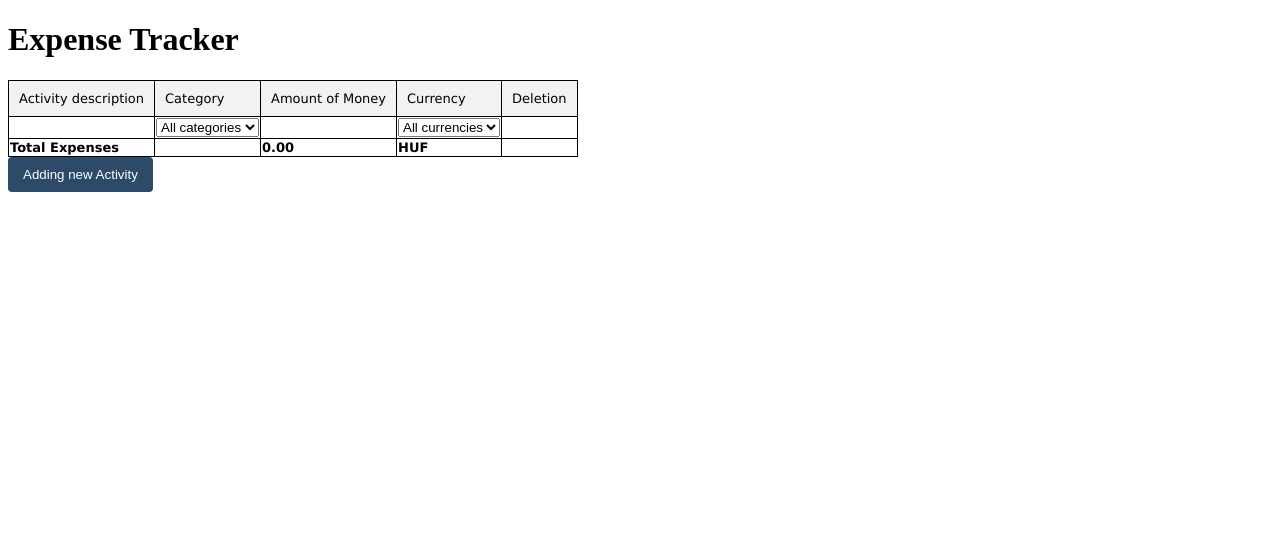
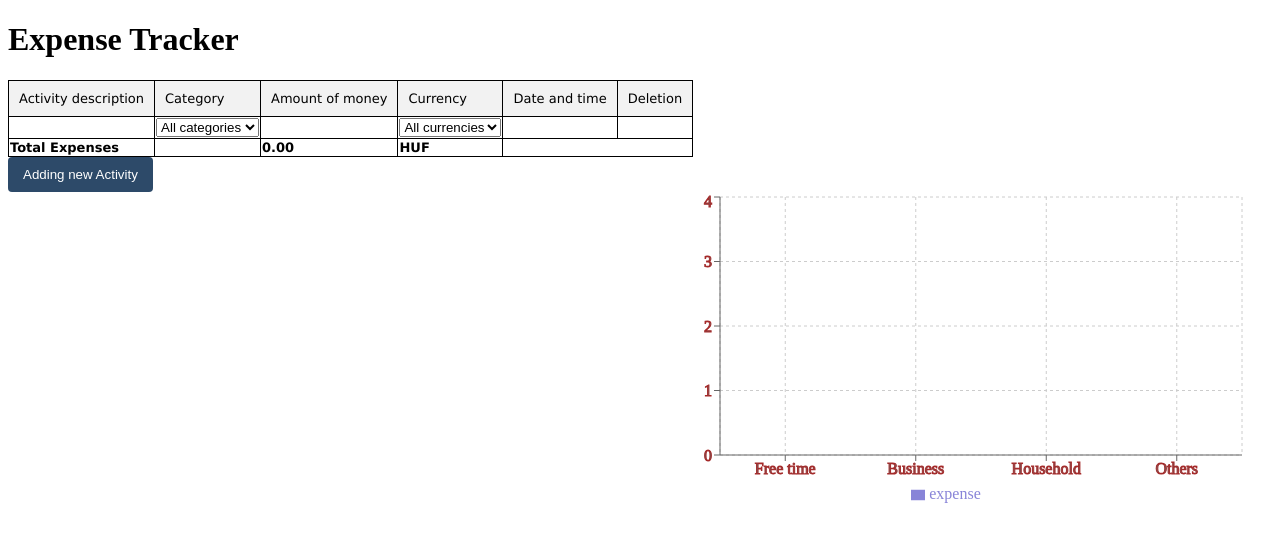
Before and after one commit to Mechazzz/Expense_Tracker, a React (Vite) app: page / in a window 1280 px wide. Shown: the top 542 px of the page. Built offline with nearby package versions, Linux system fonts and the light colour scheme.

Commit message:
Adding date of inputs, charts and minor updates

```diff
--- a/package.json
+++ b/package.json
@@ -14,6 +14,7 @@
     "react": "^18.2.0",
     "react-dom": "^18.2.0",
     "react-hook-form": "^7.49.2",
+    "recharts": "^2.10.3",
     "zod": "^3.22.4"
   },
   "devDependencies": {
--- a/src/App.tsx
+++ b/src/App.tsx
@@ -4,18 +4,22 @@ import Expenses from "./Components/Expenses";
 import Modal from "./Components/Modal";
 import { UserInputType } from "./types/UserInput";
 import { useLocalStorage } from "./hooks/useLocalStorage";
+import Charts from "./Components/Charts";
 
 function App() {
   const [localState, setLocalState] = useLocalStorage("activities", []);
-  const [activities, setActvities] = useState<UserInputType[]>(localState);
+  const [activities, setActivities] = useState<UserInputType[]>(localState);
 
   const handleFormSubmit = (userInput: UserInputType) => {
+    const currentTime = new Date();
+    const dateOfExpense = currentTime.toLocaleString();
     const newActivity = {
       id: activities.length + 1,
+      date: dateOfExpense,
       ...userInput,
     };
 
-    setActvities((prevActivities: UserInputType[]) => [
+    setActivities((prevActivities: UserInputType[]) => [
       ...prevActivities,
       newActivity,
     ]);
@@ -29,12 +33,13 @@ function App() {
       <Expenses
         activities={activities}
         onDelete={(id) => {
-          setActvities(activities.filter((item) => item.id !== id));
+          setActivities(activities.filter((item) => item.id !== id));
           setLocalState(activities.filter((item) => item.id !== id));
         }}
       />
       <Modal onSubmitFromApp={handleFormSubmit} />
       <br />
+      <Charts activities={activities} />
     </>
   );
 }
--- /dev/null
+++ b/src/Components/Charts.tsx
@@ -0,0 +1,93 @@
+import {
+  PieChart,
+  Pie,
+  BarChart,
+  Bar,
+  Rectangle,
+  XAxis,
+  YAxis,
+  CartesianGrid,
+  Tooltip,
+  Legend,
+  ResponsiveContainer,
+} from "recharts";
+import "../Styling/Charts.css";
+import { UserInputType } from "../types/UserInput";
+import { EUR, USD } from "../hooks/Constants.tsx";
+
+interface Props {
+  activities: UserInputType[];
+}
+
+const Charts = ({ activities }: Props) => {
+  const getCategoryAmounts = (selectedCategory: string) => {
+    return activities
+      .filter(
+        (activity: UserInputType) => activity.category === selectedCategory
+      )
+      .reduce((acc, activity: UserInputType) => {
+        switch (activity.currency) {
+          case "USD":
+            return activity.amount * USD + acc;
+          case "EUR":
+            return activity.amount * EUR + acc;
+          default:
+            return activity.amount + acc;
+        }
+      }, 0);
+  };
+
+  const expensesData = [
+    { name: "Free time", expense: getCategoryAmounts("Free time") },
+    { name: "Business", expense: getCategoryAmounts("Business") },
+    { name: "Household", expense: getCategoryAmounts("Household") },
+    { name: "Others", expense: getCategoryAmounts("Others") },
+  ];
+  return (
+    <>
+      <div className="charts">
+        <ResponsiveContainer width="100%" aspect={2}>
+          <PieChart width={400} height={400}>
+            <Pie
+              dataKey="expense"
+              isAnimationActive={true}
+              data={expensesData}
+              cx="50%"
+              cy="50%"
+              outerRadius={80}
+              fill="#8884d8"
+              label
+            />
+            <Tooltip />
+          </PieChart>
+        </ResponsiveContainer>
+        <ResponsiveContainer width="100%" aspect={2}>
+          <BarChart
+            width={500}
+            height={300}
+            data={expensesData}
+            margin={{
+              top: 5,
+              right: 30,
+              left: 20,
+              bottom: 5,
+            }}
+          >
+            <CartesianGrid strokeDasharray="3 3" />
+            <XAxis dataKey="name" tick={{ stroke: "brown" }} />
+            <YAxis tick={{ stroke: "brown" }} />
+            <Tooltip />
+            <Legend />
+            <Bar
+              dataKey="expense"
+              fill="#8884d8"
+              activeBar={<Rectangle fill="pink" stroke="blue" />}
+            />
+          </BarChart>
+        </ResponsiveContainer>
+      </div>
+    </>
+  );
+};
+
+export default Charts;
--- a/src/Components/Expenses.tsx
+++ b/src/Components/Expenses.tsx
@@ -1,6 +1,8 @@
 import "../Styling/Expenses.css";
 import { useState } from "react";
 import { UserInputType } from "../types/UserInput";
+import { EUR, USD } from "../hooks/Constants.tsx";
+/* import { calculatedAmount } from "../hooks/Constants.tsx"; */
 
 interface Props {
   activities: UserInputType[];
@@ -10,8 +12,6 @@ interface Props {
 const Expenses = ({ activities, onDelete }: Props) => {
   const [categoryState, setCategoryState] = useState("");
   const [currencyState, setCurrencyState] = useState("");
-  const EUR = 380;
-  const USD = 340;
   const filterCategory = (activity: UserInputType) =>
     categoryState ? activity.category === categoryState : true;
 
@@ -26,8 +26,9 @@ const Expenses = ({ activities, onDelete }: Props) => {
           <tr>
             <th>Activity description</th>
             <th>Category</th>
-            <th>Amount of Money</th>
+            <th>Amount of money</th>
             <th>Currency</th>
+            <th>Date and time</th>
             <th>Deletion</th>
           </tr>
           <tr>
@@ -69,6 +70,7 @@ const Expenses = ({ activities, onDelete }: Props) => {
                 <td>{activity.category}</td>
                 <td>{activity.amount}</td>
                 <td>{activity.currency}</td>
+                {<td>{activity.date}</td>}
                 <td>
                   <button onClick={() => onDelete(activity.id!)}>Delete</button>
                 </td>
@@ -80,7 +82,11 @@ const Expenses = ({ activities, onDelete }: Props) => {
             <td className="totalExpenses">Total Expenses</td>
             <td> </td>
             <td className="totalExpenses">
-              {activities
+              {
+                /*   calculatedAmount(
+                  activities.filter(filterCategory).filter(currencyCategory)
+                ) */
+                activities
                   .filter(filterCategory)
                   .filter(currencyCategory)
                   .reduce((acc, activity) => {
@@ -93,7 +99,8 @@ const Expenses = ({ activities, onDelete }: Props) => {
                         return activity.amount + acc;
                     }
                   }, 0)
-                .toFixed(2)}
+                  .toFixed(2)
+              }
             </td>
             <td className="totalExpenses">HUF</td>
           </tr>
--- /dev/null
+++ b/src/Styling/Charts.css
@@ -0,0 +1,6 @@
+.charts {
+    display: flex;
+    text-align:center;
+    justify-content: space-around;
+    align-items: center;
+}
--- /dev/null
+++ b/src/hooks/Constants.tsx
@@ -0,0 +1,16 @@
+export const EUR = 380;
+export const USD = 340;
+import { UserInputType } from "../types/UserInput";
+
+export const calculatedAmount = (amount: UserInputType[]) => {
+  amount.reduce((acc, activity) => {
+    switch (activity.currency) {
+      case "USD":
+        return activity.amount * USD + acc;
+      case "EUR":
+        return activity.amount * EUR + acc;
+      default:
+        return activity.amount + acc;
+    }
+  }, 0);
+};
--- a/src/types/UserInput.tsx
+++ b/src/types/UserInput.tsx
@@ -4,4 +4,5 @@ export type UserInputType = {
   category: string;
   amount: number;
   currency: string;
+  /*   date?: Date; */
 };
```
Also changed, not shown: 1 other file (tests, documents, lock files or other folders). Lines whose indentation alone changed are shown as unchanged.
